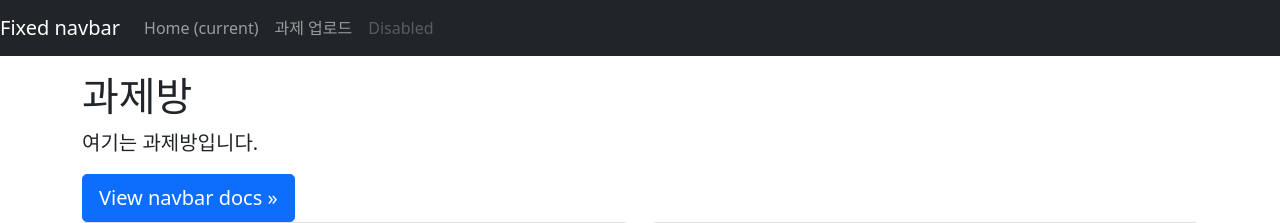
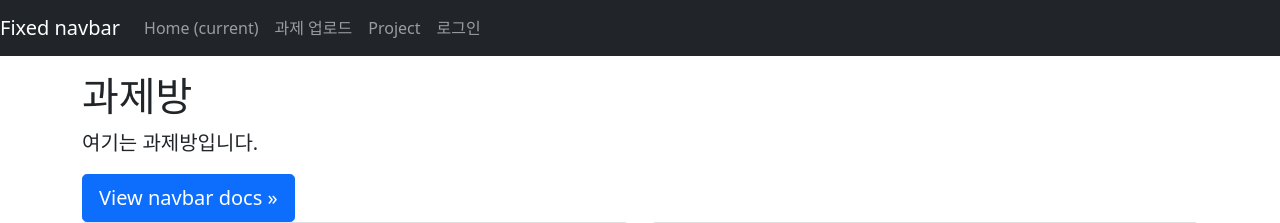
Before and after one commit to init-website/init-server, a Django app: page / in a window 1280 px wide. Shown: the top 223 px of the page. Run offline with Django 3.2, Linux system fonts and the light colour scheme; data comes from the database, SQL or seed files in the repository; some libraries are stand-ins or nearby versions.

Commit message:
프로젝트 링크 추가

```diff
--- a/init/myproject/templates/base.html
+++ b/init/myproject/templates/base.html
@@ -15,6 +15,9 @@
   <link href="style.css" rel="stylesheet">
 
   <style>
+    a {text-decoration: none;}
+
+
     .bd-placeholder-img {
       font-size: 1.125rem;
       text-anchor: middle;
@@ -50,7 +53,14 @@
           <a class="nav-link" href="{% url 'homework' %}">과제 업로드</a>
         </li>
         <li class="nav-item">
-          <a class="nav-link disabled" href="#" tabindex="-1" aria-disabled="true">Disabled</a>
+          <a class="nav-link" href="{% url 'projects' %}">Project</a>
+        </li>
+        <li class="nav-item">
+          {% if user.is_authenticated %}
+          <a class="nav-link" href="{% url 'logout' %}">{{ user.username }} (로그아웃)</a>
+          {% else %}
+          <a class="nav-link" href="{% url 'login' %}">로그인</a>
+          {% endif %}
         </li>
       </ul>
 
```
